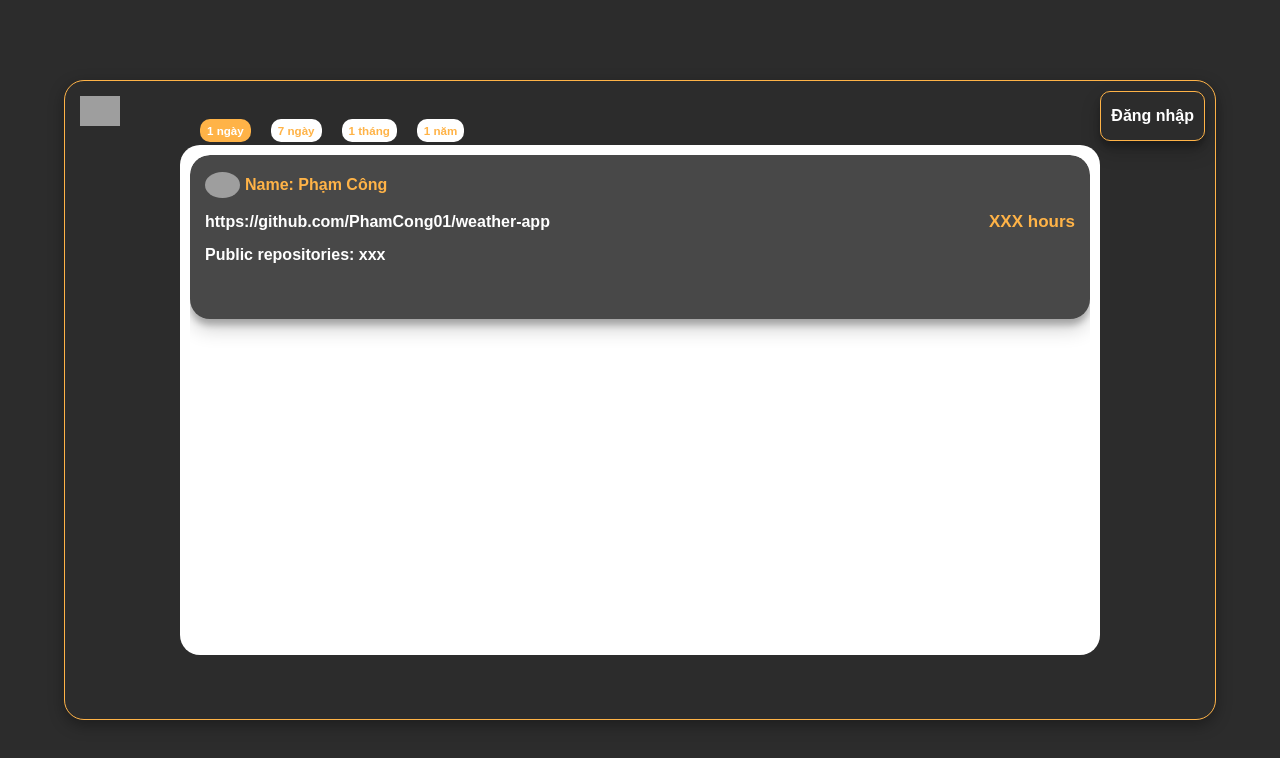
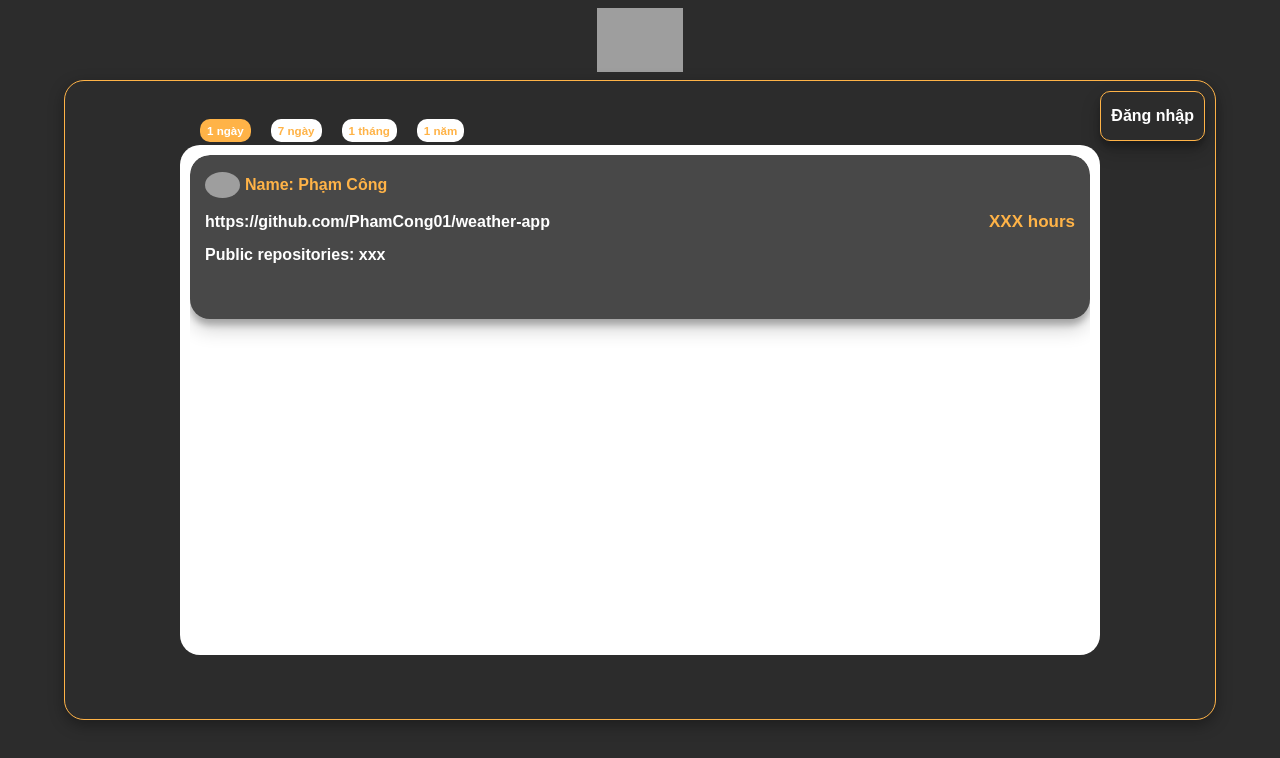
Before and after one commit to OngDev/viewer-code-time, a plain HTML site: page dashboard/index.html in a window 1280 px wide. Drawn offline with Linux system fonts and the light colour scheme; no server answers; grey boxes are pictures that could not be loaded.

Commit message:
fix logo position

```diff
--- a/dashboard/index.html
+++ b/dashboard/index.html
@@ -21,13 +21,17 @@
         <div class="dashBoard-container">
             <div class="dashBoard">
                 <div class="container">
+                    <div class="dashboard__logo">
+                        <a href="index.html">
+                            <img
+                                class="dashboard__logo-image"
+                                src="https://ongdev.com/logo.png"
+                                alt=""
+                            />
+                        </a>
+                    </div>
                     <div class="dashBoard__border">
                         <!-- logo -->
-                        <div class="dashboard__logo">
-                            <a href="index.html">
-                                <img class="dashboard__logo-image" src="https://ongdev.com/logo.png" alt="">
-                            </a>
-                        </div>
                         <!-- dashboard times -->
                         <div class="dashboard__times">
                             <h5 class="time time__day time__selected">
--- a/dashboard/style.css
+++ b/dashboard/style.css
@@ -1,4 +1,3 @@
-
 * {
     margin: 0;
     padding: 0;
@@ -46,12 +45,20 @@ body {
     display: flex;
 }
 .dashboard__logo {
-    position: absolute;
-    padding:15px 15px;
+    height: 10vh;
     cursor: pointer;
+    display: flex;
+    align-items: center;
+    justify-content: center;
+}
+.dashboard__logo a {
+    display: flex;
+    align-items: center;
+    justify-content: center;
 }
 .dashboard__logo-image {
-    width: 10%;
+    object-fit: cover;
+    height: 8vh;
 }
 
 .dashboard__times {
@@ -317,13 +324,15 @@ body {
 }
 .content__title {
     color: var(--color-text);
-    font-size: 17px;
+    font-size: 18px;
     margin-bottom: 15px;
+    font-weight: bolder;
 }
 .content__description {
     color: var(--color-text);
     font-size: 17px;
     margin-bottom: 15px;
+    font-weight: lighter;
 }
 
 .child__button {
@@ -422,7 +431,7 @@ body {
         width: 60%;
     }
     .form__container {
-        width:60%;
+        width: 60%;
     }
 }
 
@@ -441,7 +450,7 @@ body {
         width: 60%;
     }
     .form__container {
-        width:60%;
+        width: 60%;
     }
 }
 
@@ -478,54 +487,39 @@ body {
         text-align: center;
     }
     .form__container {
-        width:60%;
+        width: 60%;
     }
     .dashboard__logo-image {
-        width:20%;
+        width: 20%;
     }
 }
 
-
 /* iphone X */
-@media only screen
-    and (device-width : 375px)
-    and (device-height : 812px)
-    and (-webkit-device-pixel-ratio : 3) {
-
+@media only screen and (device-width: 375px) and (device-height: 812px) and (-webkit-device-pixel-ratio: 3) {
     .time {
         margin-top: 5px;
-            padding:5px 3px;
-
+        padding: 5px 3px;
     }
 }
 
 /* iphone 8 plus */
-@media only screen
-    and (device-width : 414px)
-    and (device-height : 736px)
-    and (-webkit-device-pixel-ratio : 3) {
-
+@media only screen and (device-width: 414px) and (device-height: 736px) and (-webkit-device-pixel-ratio: 3) {
     .time {
         margin-top: 5px;
         /* padding:5px 3px; */
-
     }
-        .dashboard__list  {
+    .dashboard__list {
         top: 5%;
     }
 }
 
 /* iphone 6/7/8 */
-@media only screen
-    and (device-width : 375px)
-    and (device-height : 667px)
-    and (-webkit-device-pixel-ratio : 2) {
+@media only screen and (device-width: 375px) and (device-height: 667px) and (-webkit-device-pixel-ratio: 2) {
     .time {
         margin-top: 10px;
-            padding:5px 3px;
-
+        padding: 5px 3px;
     }
-        .dashboard__list  {
+    .dashboard__list {
         top: 7%;
     }
 }
@@ -534,14 +528,13 @@ body {
 @media screen and (device-aspect-ratio: 40/71) {
     .time {
         margin-top: 15px;
-        padding:5px 3px;
+        padding: 5px 3px;
         margin-left: 10px;
-
     }
-    .dashboard__list  {
+    .dashboard__list {
         top: 7%;
     }
-    .dashBoard__login  {
+    .dashBoard__login {
         height: 29px;
     }
 }
```
Lines whose indentation alone changed are shown as unchanged.
